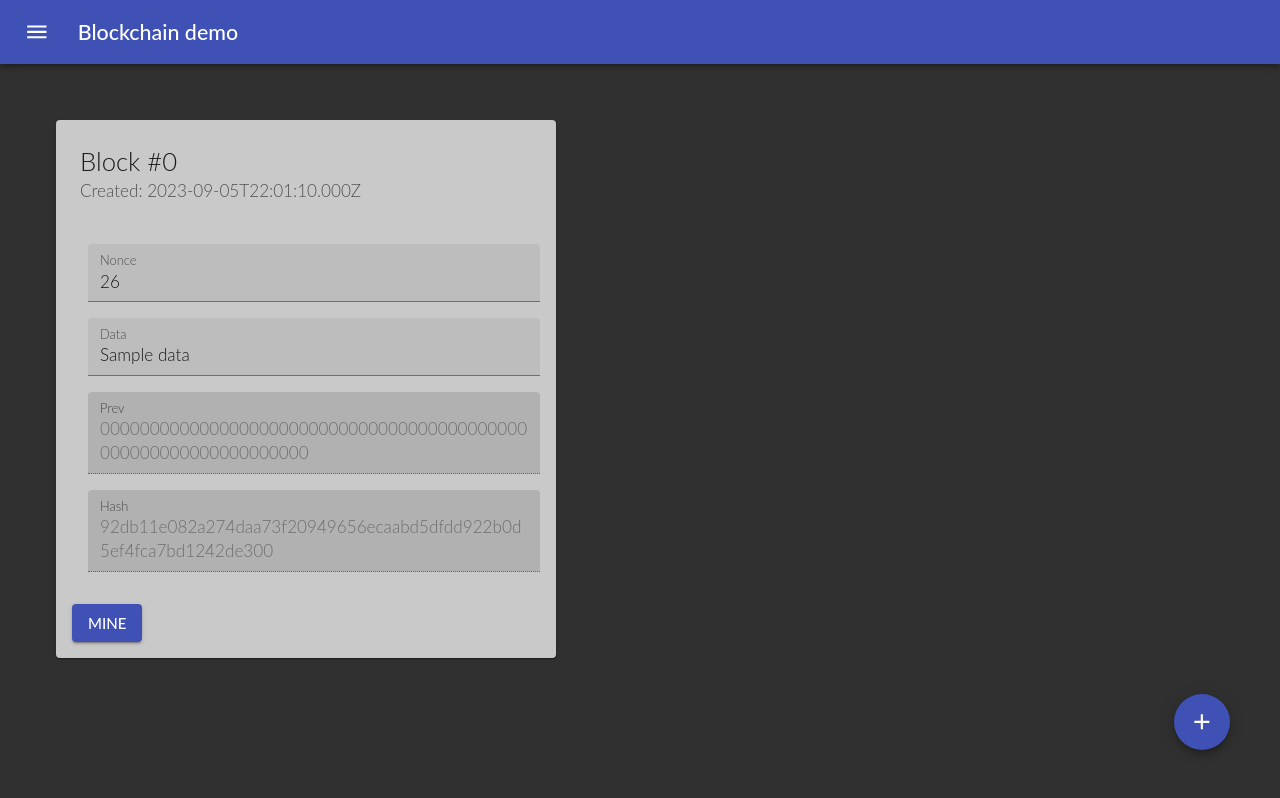
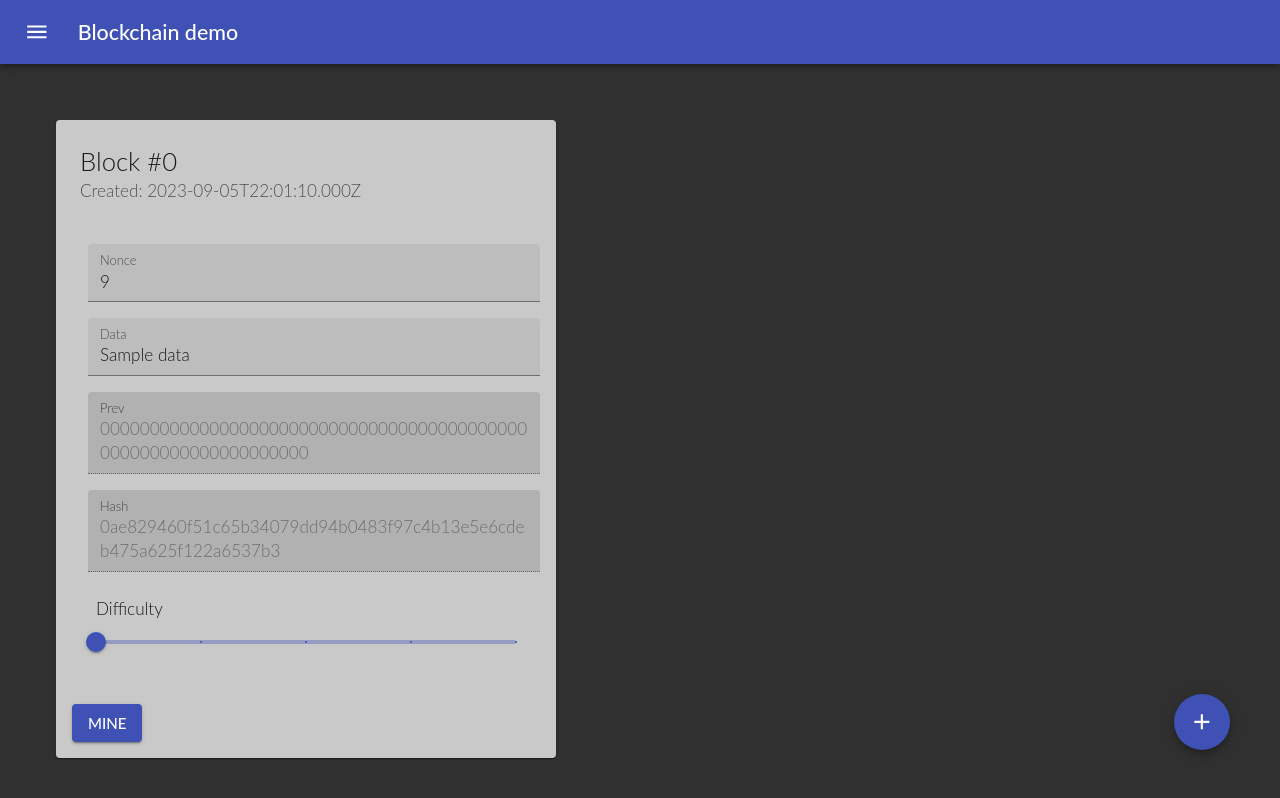
Before and after one commit to barto14753/blockchain-demo, a React (Create React App) app in the folder blockchain-demo/: page / in a window 1280 px wide. Shown: the top 798 px of the page. Built offline with nearby package versions, Linux system fonts and the light colour scheme.

Commit message:
Add difficulty

```diff
--- a/blockchain-demo/src/components/Block.jsx
+++ b/blockchain-demo/src/components/Block.jsx
@@ -9,11 +9,17 @@ import {
 	FilledInput,
 	FormControl,
 	InputLabel,
+	Typography,
 } from "@mui/material";
+import CircularProgress from "@mui/material/CircularProgress";
+import Slider from "@mui/material/Slider";
 import { isValid, mine, propagateHashChange } from "../utils/BlockUtils";
 
 export default function Block({ block, blocks, setBlocks }) {
-	const valid = isValid(block);
+	const [isMining, setIsMining] = React.useState(false);
+	const [difficulty, setDifficulty] = React.useState(1);
+
+	const valid = isValid(block, difficulty);
 
 	const onDataChange = (e) => {
 		block.data = e.target.value;
@@ -33,9 +39,17 @@ export default function Block({ block, blocks, setBlocks }) {
 	};
 
 	const mineBlock = () => {
-		let blocksCopy = [...blocks];
-		blocksCopy[block.id] = mine(block);
-		setBlocks(blocksCopy);
+		setIsMining(true);
+		setTimeout(() => {
+			let blocksCopy = [...blocks];
+			blocksCopy[block.id] = mine(block, difficulty);
+			setBlocks(blocksCopy);
+			setIsMining(false);
+		}, 1000); // Simulate mining delay
+	};
+
+	const handleDifficultyChange = (event, newValue) => {
+		setDifficulty(newValue);
 	};
 
 	return (
@@ -89,11 +103,24 @@ export default function Block({ block, blocks, setBlocks }) {
 							multiline={true}
 						/>
 					</FormControl>
+					<Box sx={{ m: 2 }}>
+						<Typography gutterBottom>Difficulty</Typography>
+						<Slider
+							value={difficulty}
+							min={1}
+							max={5}
+							step={1}
+							marks
+							onChange={handleDifficultyChange}
+							valueLabelDisplay="auto"
+						/>
+					</Box>
 				</CardContent>
 				<CardActions>
-					<Button variant="contained" onClick={mineBlock}>
-						Mine
+					<Button variant="contained" onClick={mineBlock} disabled={isMining}>
+						{isMining ? "Mining..." : "Mine"}
 					</Button>
+					{isMining && <CircularProgress size={24} sx={{ ml: 2 }} />}
 				</CardActions>
 			</Card>
 		</Box>
--- a/blockchain-demo/src/utils/BlockUtils.jsx
+++ b/blockchain-demo/src/utils/BlockUtils.jsx
@@ -1,23 +1,26 @@
 import sha256 from "crypto-js/sha256";
 import { hash } from "./Hash";
 
-const MINE_DIFFICULTY = 2;
-const SEARCH_DEPTH = 10000;
+export function calculateHash(data, prev, nonce) {
+	return sha256(data + prev + nonce).toString();
+}
 
-export const mine = (block) => {
-	let nonce;
-	for (nonce = 0; nonce < SEARCH_DEPTH; nonce++) {
-		const hash = sha256(
-			nonce + block.id + block.created + block.data + block.prev
-		).toString();
-		if (hash.slice(-MINE_DIFFICULTY) === "0".repeat(MINE_DIFFICULTY)) {
-			break;
-		}
+export function mine(block, difficulty = 1) {
+	let hash = "";
+	let nonce = 0;
+	const target = "0".repeat(difficulty);
+
+	while (!hash.startsWith(target)) {
+		nonce++;
+		hash = calculateHash(block.data, block.prev, nonce);
 	}
-	block.nonce = nonce;
-	block.hash = hash(block);
-	return block;
-};
+
+	return {
+		...block,
+		nonce,
+		hash,
+	};
+}
 
 export const newBlock = (prevBlock, data) => {
 	const block = {
@@ -30,8 +33,9 @@ export const newBlock = (prevBlock, data) => {
 	return mine(block);
 };
 
-export const isValid = (block) => {
-	return hash(block).slice(-MINE_DIFFICULTY) === "0".repeat(MINE_DIFFICULTY);
+export const isValid = (block, difficulty) => {
+	const target = "0".repeat(difficulty);
+	return block.hash.startsWith(target);
 };
 
 export const createRootBlock = () => {
```
